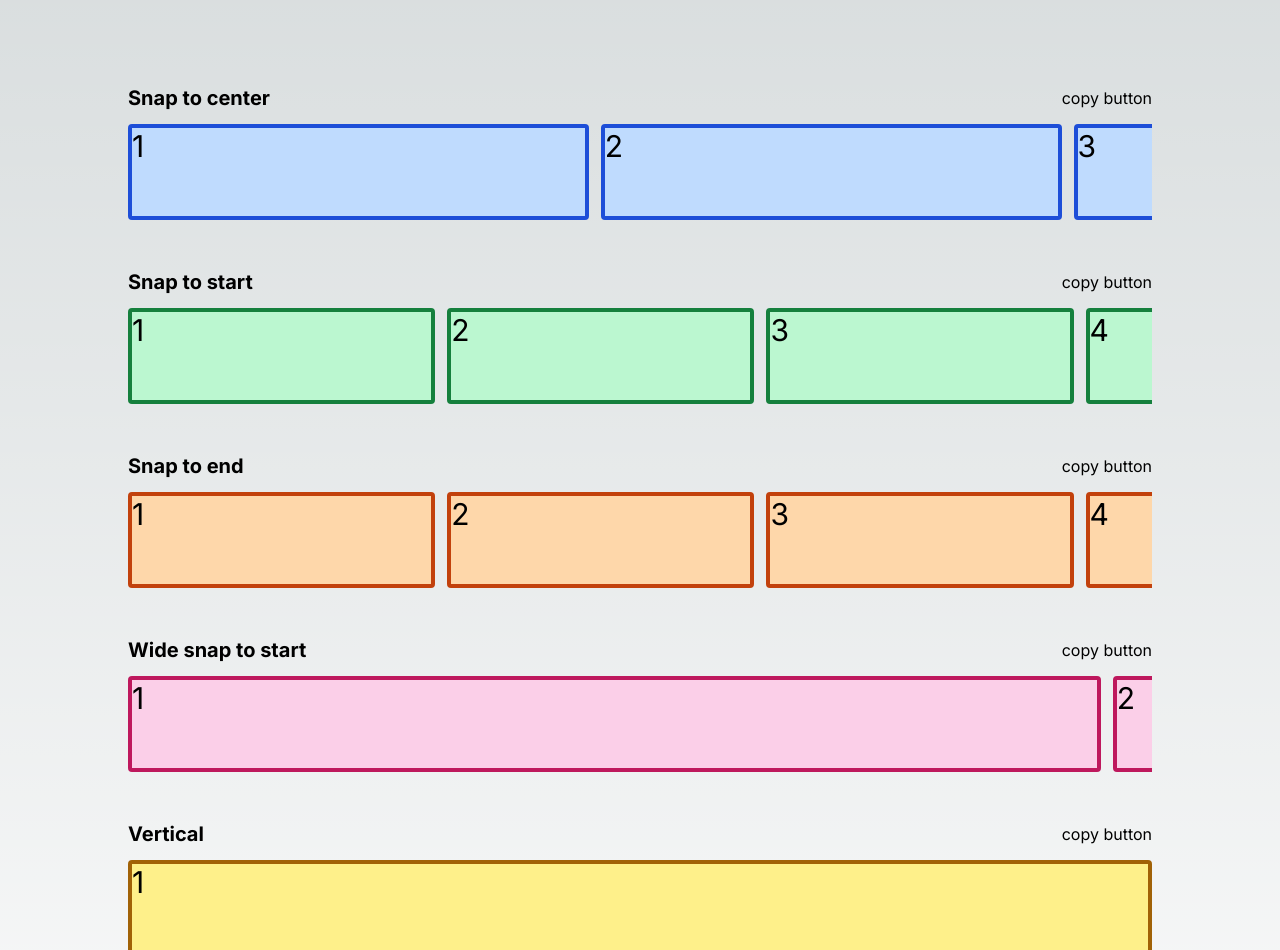
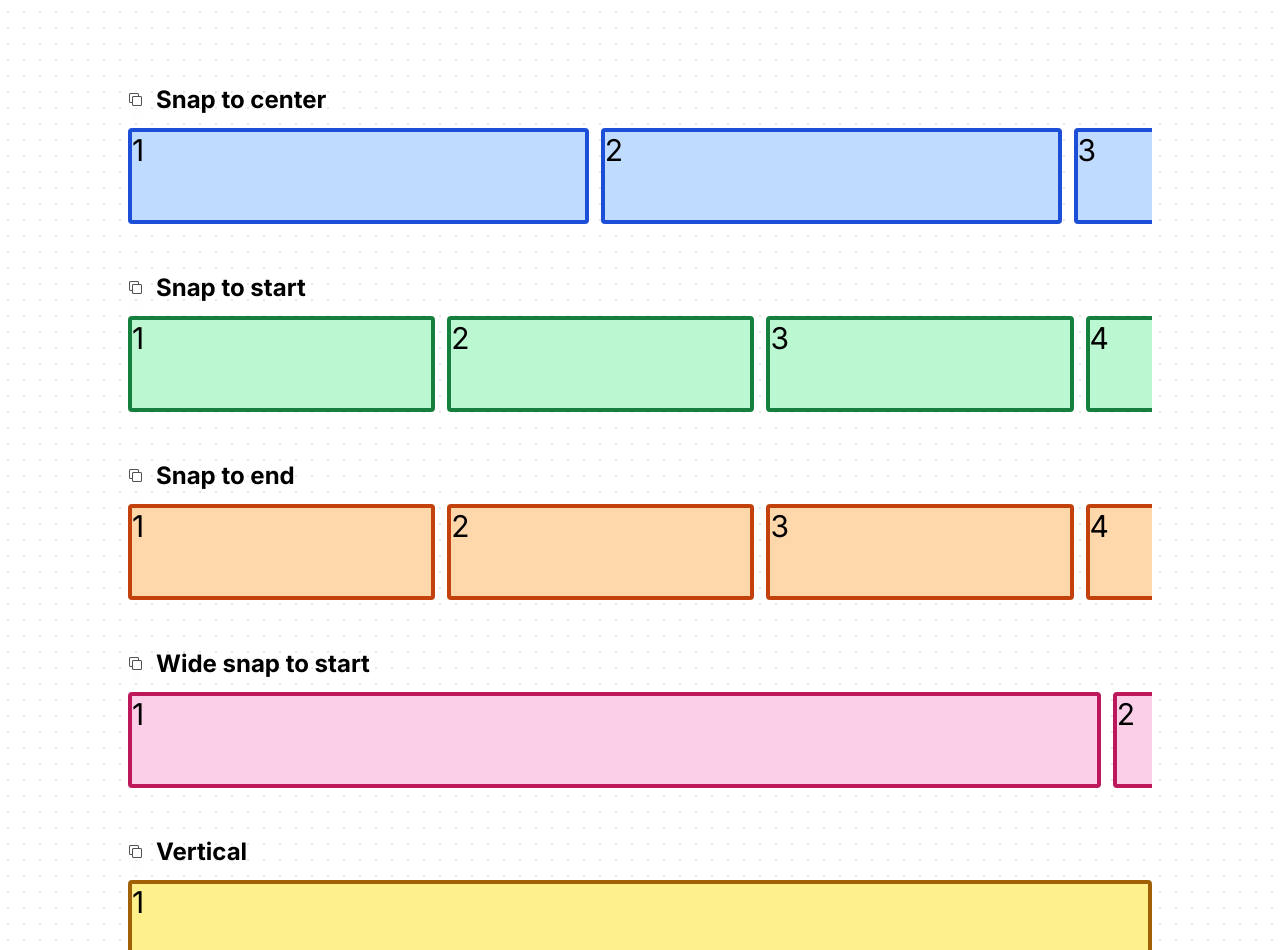
Before and after one commit to dogfrogfog/tailwindcss-carousels, a Next.js app: page / in a window 1280 px wide. Shown: the part 140-1090 px from the top of the page. Built offline with nearby package versions, Linux system fonts and the light colour scheme.

Commit message:
add copy carousel functionality

```diff
--- a/package.json
+++ b/package.json
@@ -9,10 +9,12 @@
     "lint": "next lint"
   },
   "dependencies": {
+    "@radix-ui/react-icons": "^1.3.0",
     "clsx": "^2.1.0",
     "next": "14.1.0",
     "react": "^18",
-    "react-dom": "^18"
+    "react-dom": "^18",
+    "sonner": "^1.4.0"
   },
   "devDependencies": {
     "@types/node": "^20",
--- a/src/app/globals.css
+++ b/src/app/globals.css
@@ -1,22 +1,6 @@
 @tailwind base;
 @tailwind components;
 @tailwind utilities;
-
-:root {
-  --foreground-rgb: 0, 0, 0;
-  --background-start-rgb: 214, 219, 220;
-  --background-end-rgb: 255, 255, 255;
-}
-
-body {
-  color: rgb(var(--foreground-rgb));
-  background: linear-gradient(
-      to bottom,
-      transparent,
-      rgb(var(--background-end-rgb))
-    )
-    rgb(var(--background-start-rgb));
-}
 
 ::-webkit-scrollbar {
   display: none;
@@ -29,9 +13,3 @@ body {
 ::-webkit-scrollbar-thumb {
   display: none;
 }
-
-@layer utilities {
-  .text-balance {
-    text-wrap: balance;
-  }
-}
--- a/src/app/layout.tsx
+++ b/src/app/layout.tsx
@@ -1,5 +1,7 @@
 import type { Metadata } from "next";
+import Script from "next/script";
 import { Inter } from "next/font/google";
+import { Toaster } from "sonner";
 import "./globals.css";
 
 const inter = Inter({ subsets: ["latin"] });
@@ -14,9 +16,23 @@ export default function RootLayout({
 }: Readonly<{
   children: React.ReactNode;
 }>) {
+  const isDev = process.env.NODE_ENV === "development";
+
   return (
     <html lang="en">
-      <body className={inter.className}>{children}</body>
+      {!isDev ? (
+        <Script
+          async
+          src="https://analytics.umami.is/script.js"
+          data-website-id="4dcad347-970e-4cd4-8b3e-79237dd9bbc2"
+        />
+      ) : null}
+      <Toaster />
+      <body className={inter.className}>
+        <main className="[mask-image:radial-gradient(ellipse_50%_50%_at_50%_50%,#000_60%,transparent_100%)]; bg-[radial-gradient(#e5e7eb_1px,transparent_1px)] [background-size:16px_16px]">
+          {children}
+        </main>
+      </body>
     </html>
   );
 }
--- a/src/app/page.tsx
+++ b/src/app/page.tsx
@@ -1,10 +1,7 @@
+import { CardComponent } from "@/components/Card";
+import { getPrevAndNextIndex } from "@/utils";
+
 const slider = ["1", "2", "3", "4", "5"];
-
-function getPrevAndNextIndex(index: number, length: number) {
-  const prev = index === 0 ? length - 1 : index - 1;
-  const next = index === length - 1 ? 0 : index + 1;
-  return { prev, next };
-}
 
 export default function Home() {
   return (
@@ -15,12 +12,7 @@ export default function Home() {
       </h1>
 
       <div className="mx-auto max-w-5xl space-y-12">
-        {/* SNAP TO CENTER CAROUSEL */}
-        <div>
-          <div className="mb-3 flex justify-between">
-            <h2 className="text-xl font-bold">Snap to center</h2>
-            <button>copy button</button>
-          </div>
+        <CardComponent title="Snap to center">
           <div className="flex snap-x snap-mandatory snap-center flex-nowrap gap-3 overflow-x-scroll">
             {slider.map((s) => (
               <div
@@ -31,14 +23,9 @@ export default function Home() {
               </div>
             ))}
           </div>
-        </div>
+        </CardComponent>
 
-        {/* SNAP TO START CAROUSEL */}
-        <div>
-          <div className="mb-3 flex justify-between">
-            <h2 className="text-xl font-bold">Snap to start</h2>
-            <button>copy button</button>
-          </div>
+        <CardComponent title="Snap to start">
           <div className="flex snap-x snap-mandatory snap-start flex-nowrap gap-3 overflow-x-scroll">
             {slider.map((s) => (
               <div
@@ -49,14 +36,9 @@ export default function Home() {
               </div>
             ))}
           </div>
-        </div>
+        </CardComponent>
 
-        {/* SNAP TO END CAROUSEL */}
-        <div>
-          <div className="mb-3 flex justify-between">
-            <h2 className="text-xl font-bold">Snap to end</h2>
-            <button>copy button</button>
-          </div>
+        <CardComponent title="Snap to end">
           <div className="flex snap-x snap-mandatory snap-end flex-nowrap gap-3 overflow-x-scroll">
             {slider.map((s) => (
               <div
@@ -67,14 +49,9 @@ export default function Home() {
               </div>
             ))}
           </div>
-        </div>
+        </CardComponent>
 
-        {/* WIDE SNAP TO START CAROUSEL */}
-        <div>
-          <div className="mb-3 flex justify-between">
-            <h2 className="text-xl font-bold">Wide snap to start</h2>
-            <button>copy button</button>
-          </div>
+        <CardComponent title="Wide snap to start">
           <div className="flex snap-x snap-mandatory snap-start flex-nowrap gap-3 overflow-x-scroll">
             {slider.map((s) => (
               <div
@@ -85,14 +62,9 @@ export default function Home() {
               </div>
             ))}
           </div>
-        </div>
+        </CardComponent>
 
-        {/* VERTICAL CAROUSEL */}
-        <div>
-          <div className="mb-3 flex justify-between">
-            <h2 className="text-xl font-bold">Vertical</h2>
-            <button>copy button</button>
-          </div>
+        <CardComponent title="Vertical">
           <div className="max-h-24 snap-y snap-mandatory snap-start space-y-3 overflow-y-scroll">
             {slider.map((s) => (
               <div
@@ -103,15 +75,9 @@ export default function Home() {
               </div>
             ))}
           </div>
-        </div>
+        </CardComponent>
 
-        {/* CAROUSEL WITH ARROW BUTTONS */}
-        <div>
-          <div className="mb-3 flex justify-between">
-            <h2 className="text-xl font-bold">Carousel with control buttons</h2>
-            <button>copy button</button>
-          </div>
-
+        <CardComponent title="Carousel with control buttons">
           <div className="relative h-48 w-full overflow-hidden">
             {slider.map((v, i) => {
               const { prev, next } = getPrevAndNextIndex(i, slider.length);
@@ -143,7 +109,7 @@ export default function Home() {
               );
             })}
           </div>
-        </div>
+        </CardComponent>
       </div>
     </main>
   );
--- /dev/null
+++ b/src/components/Card.tsx
@@ -0,0 +1,68 @@
+"use client";
+import { CopyIcon, CheckIcon } from "@radix-ui/react-icons";
+import { useState } from "react";
+import { toast } from "sonner";
+import { createRoot } from "react-dom/client";
+import { flushSync } from "react-dom";
+
+type CardComponentProps = {
+  children: React.ReactNode;
+  title: string;
+};
+
+export const CardComponent: React.FC<CardComponentProps> = ({
+  children,
+  title,
+}) => {
+  const [hasCheckIcon, setHasCheckIcon] = useState(false);
+
+  const getCode = () => {
+    const div = document.createElement("div");
+    const root = createRoot(div);
+    flushSync(() => {
+      root.render(children as any);
+    });
+
+    const code = div.innerHTML;
+    return code;
+  };
+
+  const onCopy = () => {
+    const code = getCode();
+    toast.success("Copied to clipboard!");
+    navigator.clipboard.writeText(code);
+    setHasCheckIcon(true);
+
+    setTimeout(() => {
+      setHasCheckIcon(false);
+    }, 1000);
+  };
+
+  return (
+    <div className="space-y-3">
+      <div className="relative flex items-center gap-3">
+        <div
+          className="relative cursor-pointer rounded-md bg-white p-2 text-sm shadow-xl"
+          onClick={onCopy}
+        >
+          <div
+            className={`absolute inset-0 transform transition-all duration-300  ${
+              hasCheckIcon ? "scale-0 opacity-0" : "scale-100 opacity-100"
+            }`}
+          >
+            <CopyIcon className="text-neutral-600" />
+          </div>
+          <div
+            className={`absolute inset-0 transform transition-all duration-300  ${
+              hasCheckIcon ? "scale-100 opacity-100" : "scale-0 opacity-0"
+            }`}
+          >
+            <CheckIcon className="text-neutral-600" />
+          </div>
+        </div>
+        <h2 className="text-2xl font-bold">{title}</h2>
+      </div>
+      {children}
+    </div>
+  );
+};
--- /dev/null
+++ b/src/utils.ts
@@ -0,0 +1,5 @@
+export function getPrevAndNextIndex(index: number, length: number) {
+  const prev = index === 0 ? length - 1 : index - 1;
+  const next = index === length - 1 ? 0 : index + 1;
+  return { prev, next };
+}
```
Also changed, not shown: 1 other file (tests, documents, lock files or other folders).
